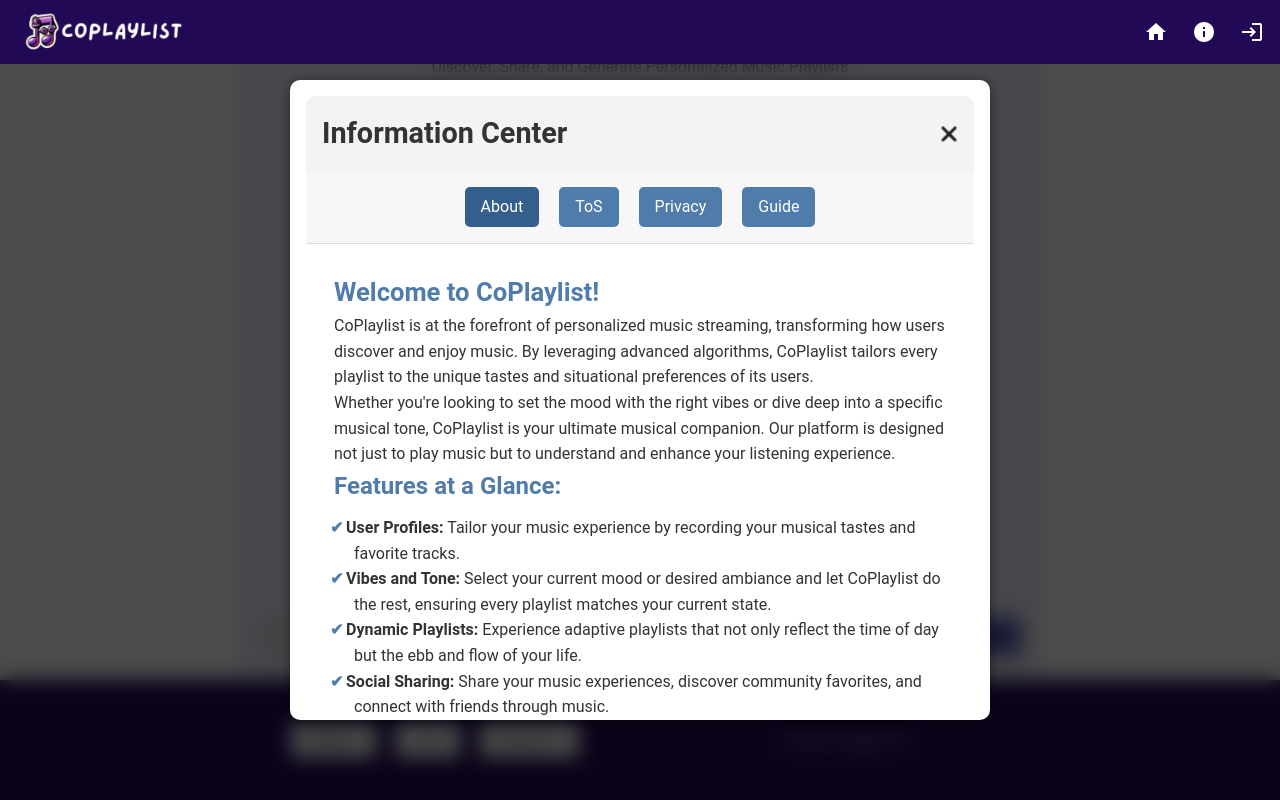
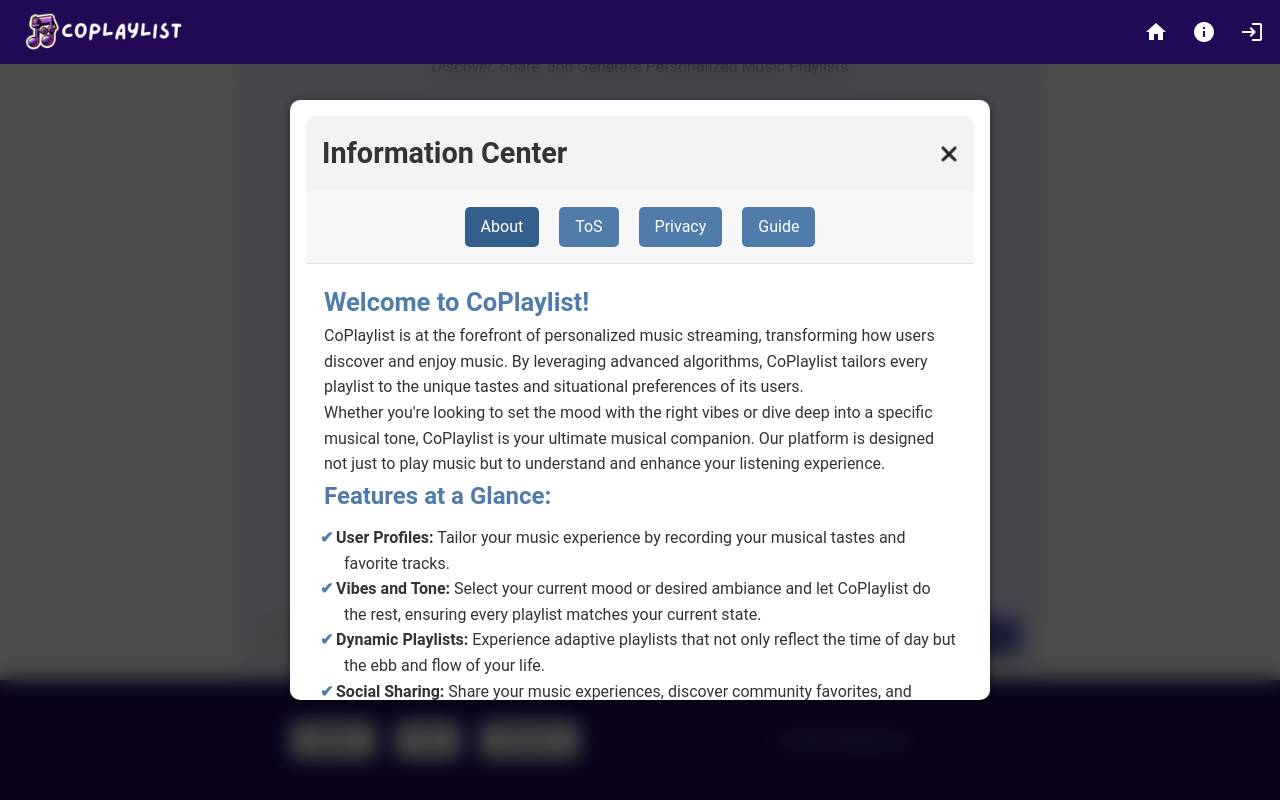
Before and after one commit to WuTangLan1/coplaylist, a Vue app: page / in a window 1280 px wide. Both pictures are taken after a click on the button "ABOUT". Shown: the part 79-879 px from the top of the page. Built offline with nearby package versions, Linux system fonts and the light colour scheme; no server answers.

Commit message:
save and merge

```diff
--- a/src/components/homeDir/info-section/aboutSection.vue
+++ b/src/components/homeDir/info-section/aboutSection.vue
@@ -34,11 +34,13 @@ export default {
 
 <style scoped>
 .about-section {
-  padding: 20px;
+  padding: 10px;
+  padding-bottom: 40px;
   line-height: 1.6;
   font-size: 1rem;
   color: #333;
   width: 100%;
+  margin-bottom: 2rem;
 }
 
 .about-section h1, .about-section h2 {
--- a/src/components/homeDir/info-section/infoModal.vue
+++ b/src/components/homeDir/info-section/infoModal.vue
@@ -74,7 +74,7 @@ export default {
   border-radius: 10px;
   width: 90%;
   max-width: 700px;
-  max-height: 80vh;
+  max-height: 75vh;
   overflow: hidden;
   box-shadow: 0 2px 12px rgba(0, 0, 0, 0.5);
   animation: dropAnimation 0.5s ease-in-out forwards;
@@ -86,6 +86,7 @@ export default {
   .modal {
     margin-top: 2.5rem;
     max-height: 75vh;
+    margin-bottom: 1rem;
   }
 }
 
--- a/src/components/homeDir/info-section/privacySection.vue
+++ b/src/components/homeDir/info-section/privacySection.vue
@@ -47,9 +47,10 @@ export default {
 
 <style scoped>
 .privacy-section {
-  padding: 20px;
+  padding: 10px;
   line-height: 1.6;
   font-size: 1rem;
+  padding-bottom: 40px;
   color: #333;
 }
 
--- a/src/components/homeDir/info-section/promptguideSection.vue
+++ b/src/components/homeDir/info-section/promptguideSection.vue
@@ -53,13 +53,14 @@ export default {
 
 <style scoped>
 .prompt-guide-section {
-  padding: 20px;
+  padding: 10px;
   line-height: 1.6;
   font-size: 1rem;
   color: #333;
   background: #f9f9f9;
   border-radius: 10px;
   box-shadow: 0 4px 8px rgba(0, 0, 0, 0.1);
+  padding-bottom: 50px;
 }
 
 .prompt-guide-section h1 {
--- a/src/components/homeDir/info-section/tosSection.vue
+++ b/src/components/homeDir/info-section/tosSection.vue
@@ -51,10 +51,11 @@ export default {
 
 <style scoped>
 .tos-section {
-  padding: 20px;
+  padding: 10px;
   line-height: 1.6;
   font-size: 1rem;
   color: #333;
+  padding-bottom: 60px;
 }
 
 .tos-section h1, .tos-section h2 {
```
